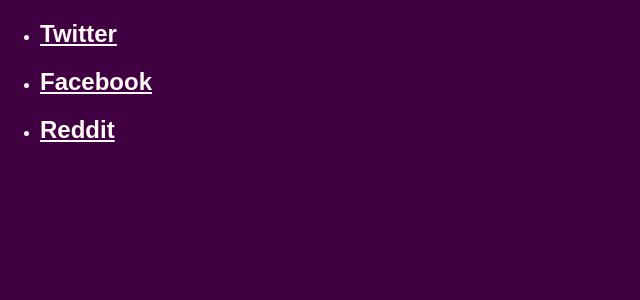
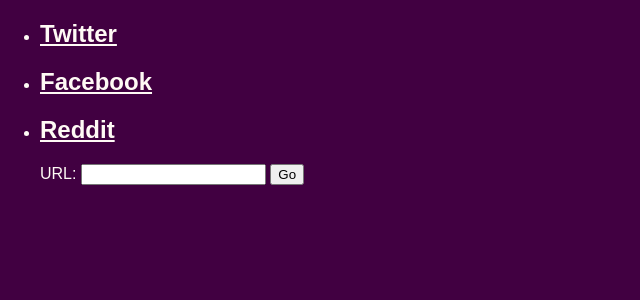
Before and after one commit to drsm79/drsm79.github.com, a Jekyll site: the page delayed-gratification.html, which Jekyll copies as it is, in a window 1280 px wide. Shown: the top 300 px of the page, without its empty margins (0-640 px from the left). Built offline with Jekyll 4.4.1, drawn with Linux system fonts in a browser that asks for light colours.

Commit message:
Link to target site for shortcut if article isn't interesting. Add a form to allow arbitrary URLs.

```diff
--- a/delayed-gratification.html
+++ b/delayed-gratification.html
@@ -37,6 +37,11 @@ iframe {
                 <li>
                     <h2><a href="?s=https://reddit.com">Reddit</a></h2>
                 </li>
+                <form action="delayed-gratification.html" method="get">
+                    <label for="name">URL:</label>
+                    <input type="text" id="s" name="s">
+                    <button type="submit">Go</button>
+                </form>
             </ul>
         </div>
         <script>
```
Also changed, not shown: other parts of delayed-gratification.html (+2 -2 lines).
